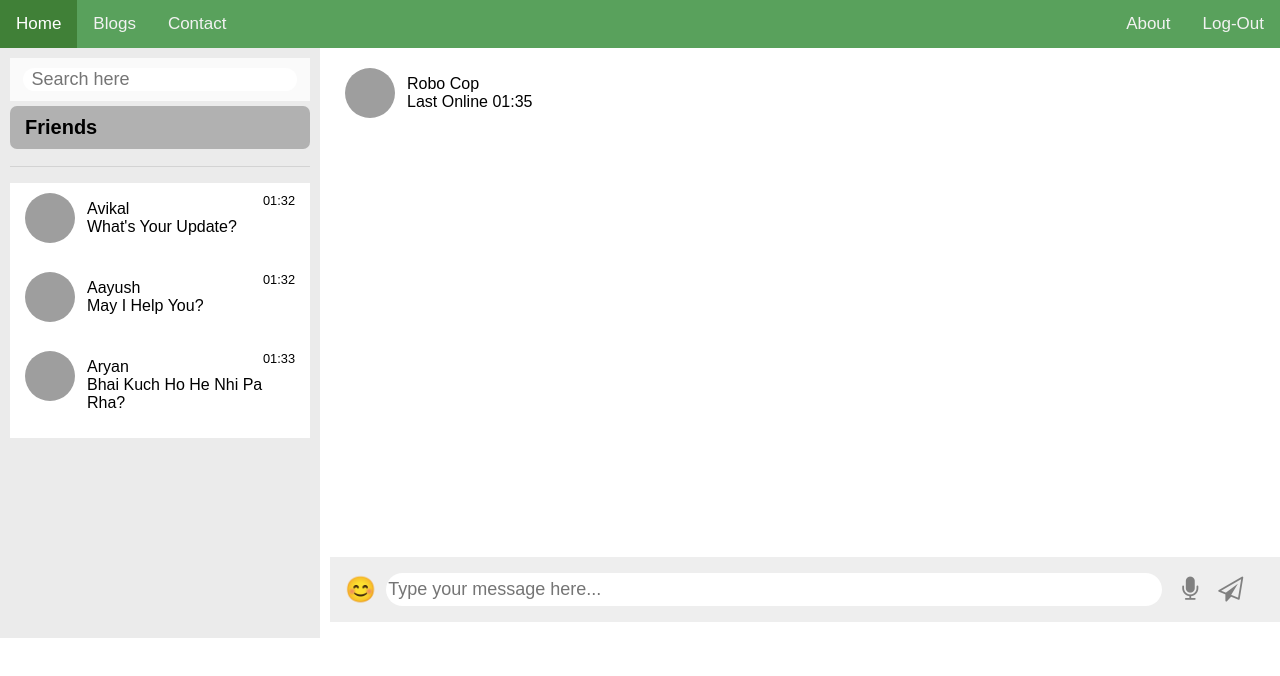
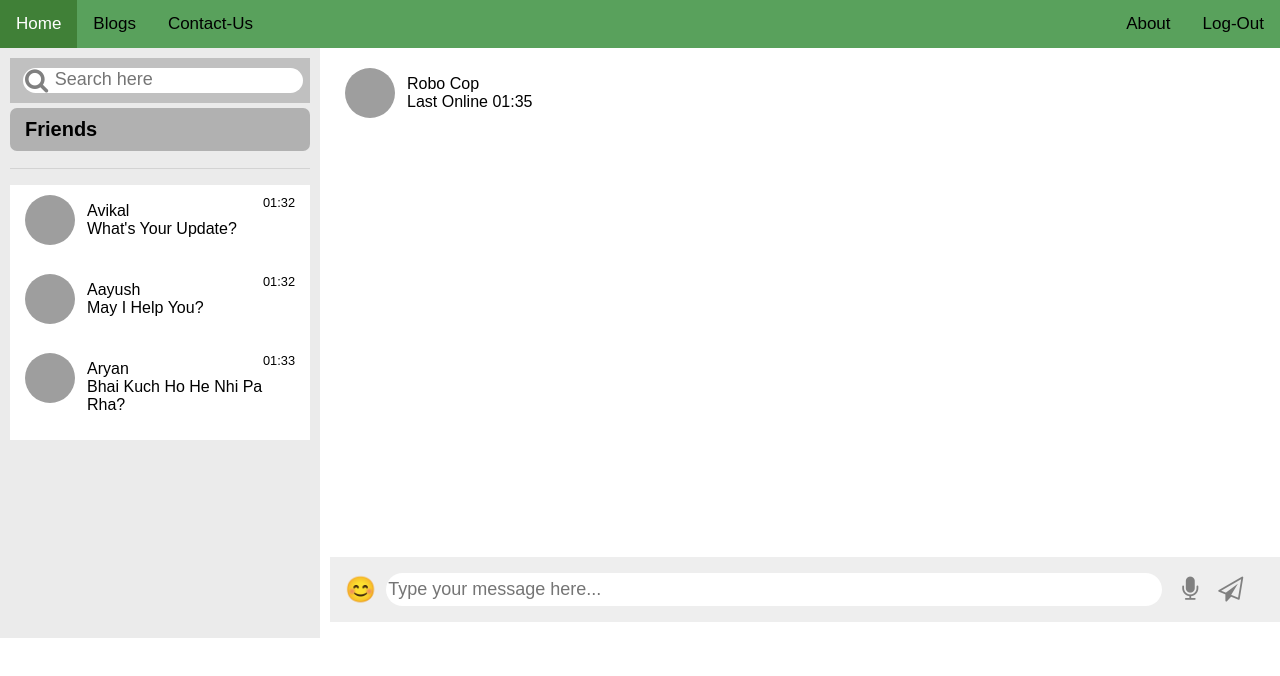
Before and after one commit to aryan21999/Chat-App, a plain HTML site: page views/index.html in a window 1280 px wide. Shown: the top 676 px of the page. Drawn offline with Linux system fonts and the light colour scheme; grey boxes are pictures that could not be loaded.

Commit message:
Some updates

```diff
--- a/public/css/index.css
+++ b/public/css/index.css
@@ -23,7 +23,7 @@
   clear: both;
 }
 .search-box {
-  background: #fafafa;
+  background: #c0c0c0;
   padding: 10px 13px;
 }
 
@@ -38,23 +38,6 @@
   vertical-align: middle;
 }
 
-.material-icons {
-  font-family: 'Material Icons';
-  font-weight: 400;
-  font-style: normal;
-  font-size: 24px;
-  display: inline-block;
-  line-height: 1;
-  text-transform: none;
-  letter-spacing: normal;
-  word-wrap: normal;
-  white-space: nowrap;
-  direction: ltr;
-  -webkit-font-smoothing: antialiased;
-  text-rendering: optimizeLegibility;
-  -moz-osx-font-smoothing: grayscale;
-  font-feature-settings: 'liga';
-}
 
 input {
   border: none;
@@ -75,7 +58,7 @@ body {
 
 .topnav a {
   float: left;
-  color: #f2f2f2;
+  color: black;
   text-align: center;
   padding: 14px 16px;
   text-decoration: none;
@@ -84,7 +67,7 @@ body {
 
 .topnav a:hover {
   background-color: rgb(255, 255, 255);
-  color: rgb(255, 255, 255);
+  color: rgb(5, 5, 5);
 }
 
 .topnav a.active {
--- a/views/index.html
+++ b/views/index.html
@@ -5,6 +5,7 @@
     <meta charset="UTF-8">
     <meta http-equiv="X-UA-Compatible" content="IE=edge">
     <meta name="viewport" content="width=device-width, initial-scale=1.0">
+    <link rel="stylesheet" href="https://cdnjs.cloudflare.com/ajax/libs/font-awesome/4.7.0/css/font-awesome.min.css">
     <link rel="stylesheet" href="https://cdnjs.cloudflare.com/ajax/libs/font-awesome/4.7.0/css/font-awesome.min.css">
     <link rel="stylesheet" href="https://cdnjs.cloudflare.com/ajax/libs/font-awesome/4.7.0/css/font-awesome.min.css">
     <link rel="stylesheet" href="../public/css/index.css">
@@ -15,7 +16,7 @@
     <div class="topnav">
         <a class="active" href="#home">Home</a>
         <a href="https://blog.whatsapp.com/?lang=en">Blogs</a>
-        <a href="https://faq.whatsapp.com">Contact</a>
+        <a href="https://faq.whatsapp.com">Contact-Us</a>
         <div class="topnav-right">
             <a href="https://www.whatsapp.com/features">About</a>
             <a href="/">Log-Out</a>
@@ -24,8 +25,8 @@
     <div class="row">
         <div class="column left" style="background-color:rgb(235, 235, 235);height: 590px;">
             <div class="search-box">
-                <div class="input-wrapper">
-                    <i class="material-icons"></i>
+                <div class="input-wrapper" style="width: 280px;">
+                    <i style="font-size:25px" class="fa">&#xf002;</i>
                     <input placeholder="Search here" type="text">
                 </div>
             </div>
```
